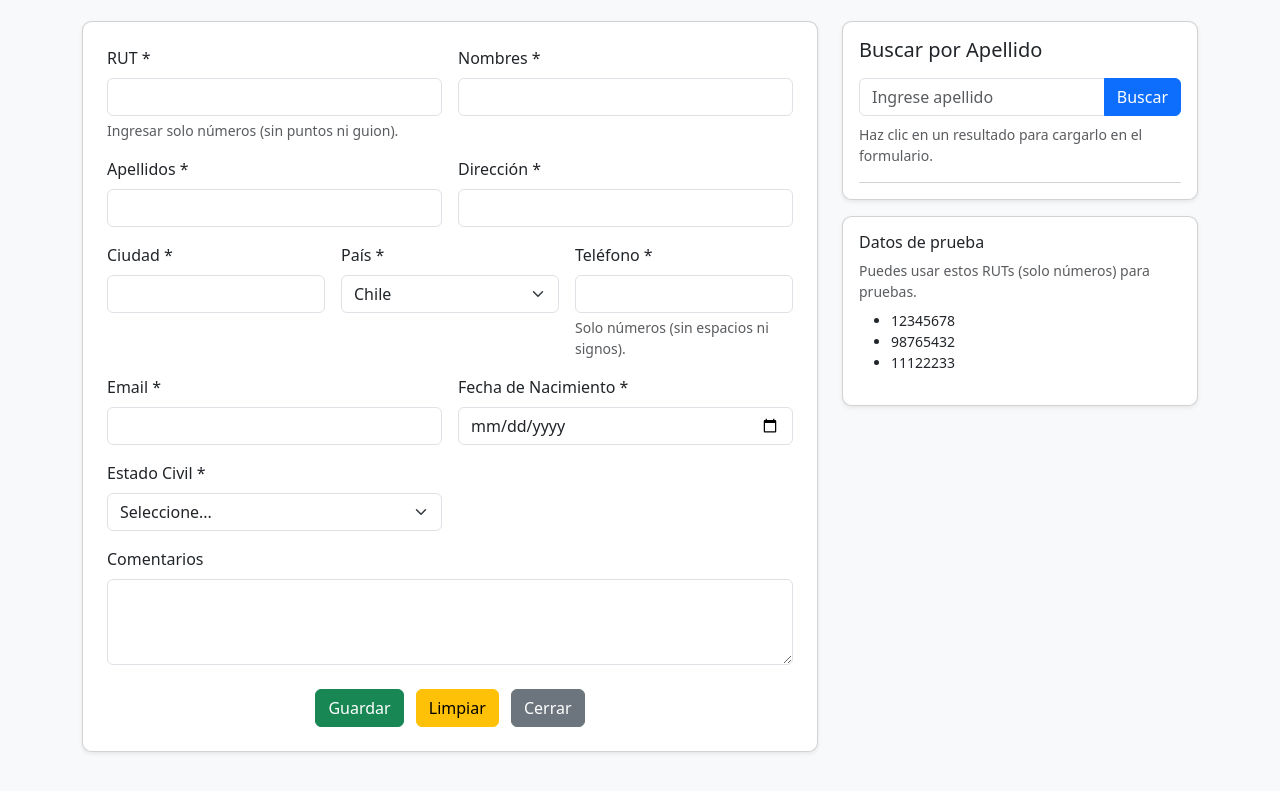
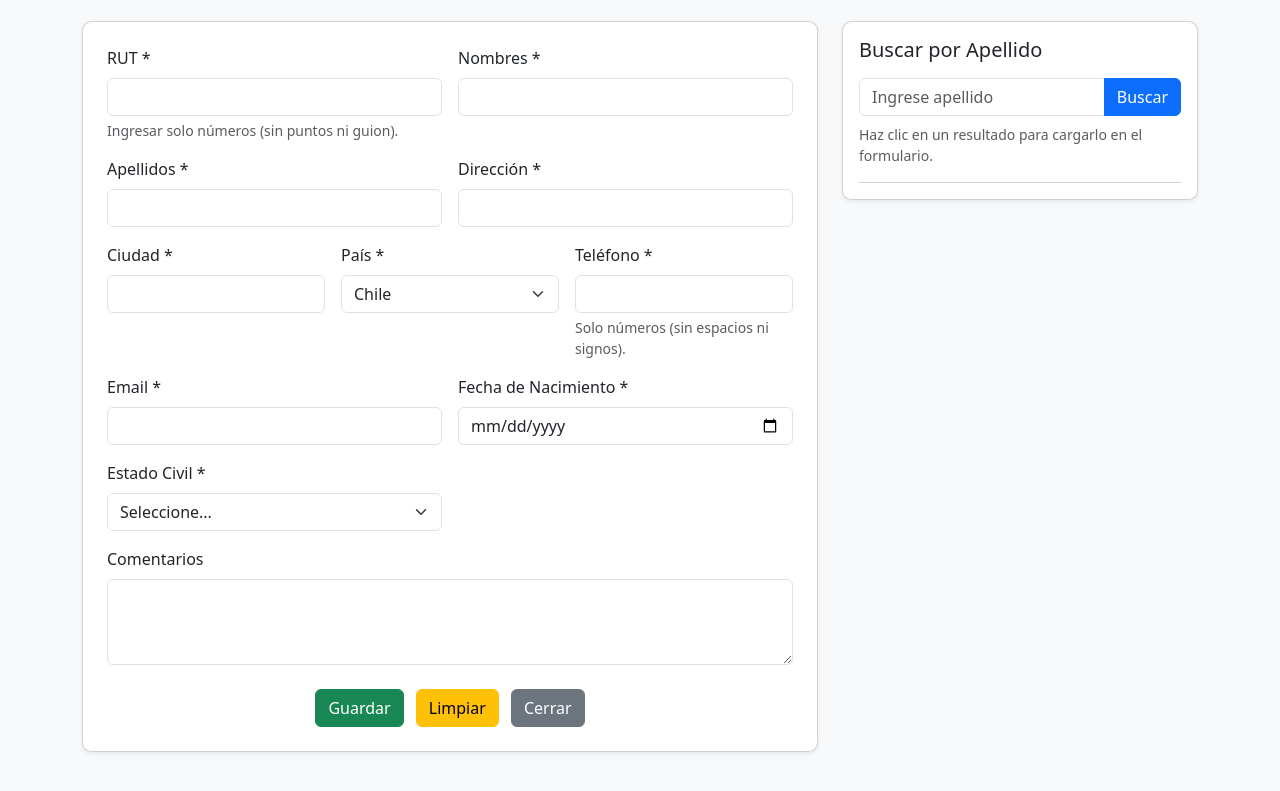
Before and after one commit to GerardoDMBX/FichaMedica_Aiep, a plain HTML site: page index.html in a window 1280 px wide. Shown: the part 139-930 px from the top of the page. Drawn offline with nearby package versions, Linux system fonts and the light colour scheme.

Commit message:
Update index.html

```diff
--- a/index.html
+++ b/index.html
@@ -124,16 +124,6 @@
           <small class="text-muted">Haz clic en un resultado para cargarlo en el formulario.</small>
           <ul id="listaResultados" class="list-group mt-3" aria-live="polite"></ul>
         </div>
-
-        <div class="card p-3 shadow-sm">
-          <h6>Datos de prueba</h6>
-          <p class="small text-muted mb-0">Puedes usar estos RUTs (solo números) para pruebas.</p>
-          <ul class="small mt-2">
-            <li>12345678</li>
-            <li>98765432</li>
-            <li>11122233</li>
-          </ul>
-        </div>
       </div>
     </div>
   </div>
```
